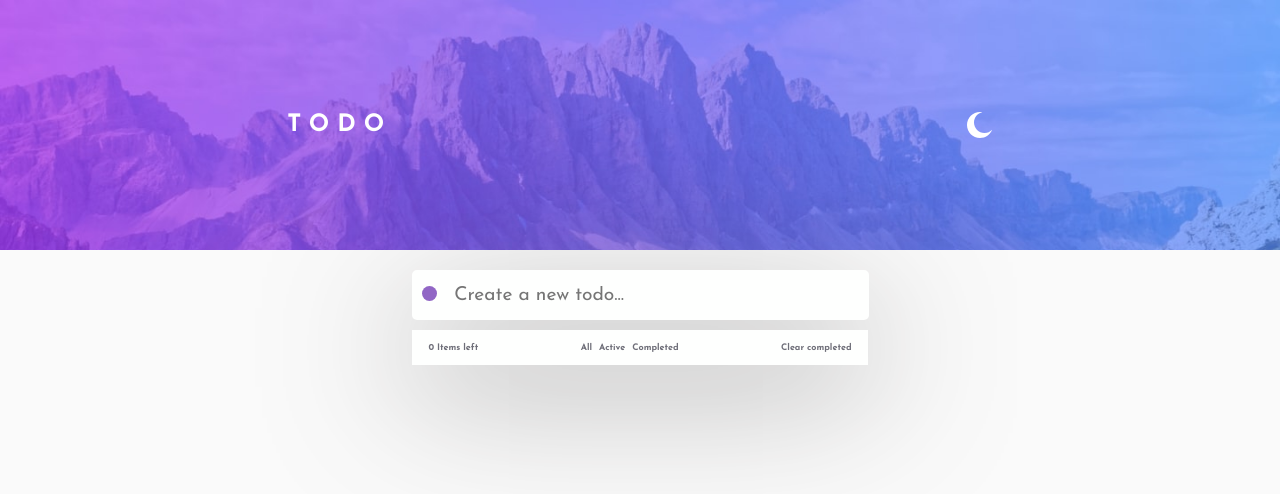
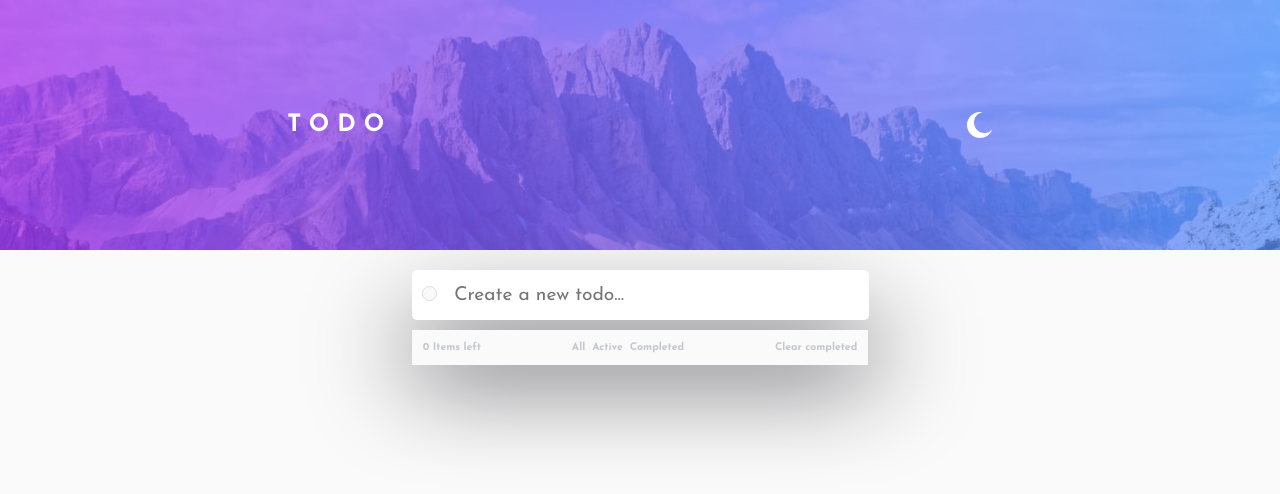
Before and after one commit to carp22/todo-app, a React (Vite) app: page / in a window 1280 px wide. Shown: the top 494 px of the page. Built offline with nearby package versions, Linux system fonts and the light colour scheme.

Commit message:
Some changes made

```diff
--- a/index.html
+++ b/index.html
@@ -7,7 +7,8 @@
 
     <link rel="preconnect" href="https://fonts.googleapis.com">
     <link rel="preconnect" href="https://fonts.gstatic.com" crossorigin>
-    <link href="https://fonts.googleapis.com/css2?family=Josefin+Sans:wght@400;700&display=swap" rel="stylesheet">
+    <link href="https://fonts.googleapis.com/css2?family=Josefin+Sans:wght@300;400;700&display=swap" rel="stylesheet">
+
 
     <title>Todo app!</title>
   </head>
--- a/src/App.jsx
+++ b/src/App.jsx
@@ -1,4 +1,6 @@
 import TodoElements from "./components/TodoElements";
+import crossIcon from "../public/images/icon-cross.svg"
+import checkIcon from "../public/images/icon-check.svg"
 import { useState, useEffect } from "react";
 import { nanoid } from "nanoid";
 
@@ -82,13 +84,13 @@ function App() {
       const item = todoList[i];
       if (item["id"] === id) {
         setTodoList(list => list.filter(item => item.id != id));
-        setItemsLeft(oldState => oldState - 1)
-
+        if(!item.isSelected){
+          setItemsLeft(oldState => oldState - 1)
+        }
     }
 
   }
 }
-
   const allTodos = function () {
     setWhatToDisplay("all");
   };
@@ -106,12 +108,15 @@ function App() {
   }).map(item => {
 
     return (
-      <div className={`todo-element ${darkMode === "light" ? "item-lgth" : "item-drk"}`} key={item.id} >
-        <>
-          <input type="checkbox" className="todo-check" onClick={() =>  todoStatus(item.id) }/>
-          <h3 className={`todo-label ${item.isSelected && "status"}`}>{item.description}</h3>
-          <button onClick={() => deleteTodo(item.id)}>X</button>
-        </>
+      <div className={`todo-element`} key={item.id} >
+          <label className={`todo-label ${darkMode === "light" ? "item-lgth" : "item-drk"} ${item.isSelected && "status"}`}>
+            <input type="checkbox" className="todo-check" defaultChecked={item.isSelected ? true : false} onClick={() =>  todoStatus(item.id) }/>
+              <span className="checkbox-custom"></span>
+                {/* <img src={checkIcon} alt="checked" className="checkicon"/> */}
+
+            {item.description}
+          </label>
+          <img src={crossIcon} alt="delete-button"  className="crossicon" onClick={() => deleteTodo(item.id)} />
       </div>
     );
   });
@@ -125,21 +130,20 @@ function App() {
         createNewTodo={createNewTodo}
         newTodoItem={newTodoItem}
         newEntry={newEntry}
-
       />
 
       <div className="todo-container">
         {todoItems}
-        <div className={`todo-settings ${darkMode === "light" ? "item-lgth" : "item-drk"}`}>
+        <div className={`todo-settings`}>
 
-          <h4 className={`${darkMode === "light" ? "setting-lght" : "setting-drk"}`}> {itemsLeft} Items left</h4>
+          <h3 className={`${darkMode === "light" ? "setting-lght" : "setting-drk"}`}> {itemsLeft} Items left</h3>
 
           <div className="todo-status">
-            <h4 className={`${darkMode === "light" ? "setting-lght" : "setting-drk"}`} onClick={allTodos}>All</h4>
-            <h4 className={`${darkMode === "light" ? "setting-lght" : "setting-drk"}`} onClick={activeTodo}>Active</h4>
-            <h4 className={`${darkMode === "light" ? "setting-lght" : "setting-drk"}`} onClick={completedTodo}>Completed</h4>
+            <h3 className={`${darkMode === "light" ? "setting-lght" : "setting-drk"}`} onClick={allTodos}>All</h3>
+            <h3 className={`${darkMode === "light" ? "setting-lght" : "setting-drk"}`} onClick={activeTodo}>Active</h3>
+            <h3 className={`${darkMode === "light" ? "setting-lght" : "setting-drk"}`} onClick={completedTodo}>Completed</h3>
           </div>
-          <h4 className={`${darkMode === "light" ? "setting-lght" : "setting-drk"}`} onClick={deleteCompletedTodos}>Clear completed</h4>
+          <h3 className={`${darkMode === "light" ? "setting-lght" : "setting-drk"}`} onClick={deleteCompletedTodos}>Clear completed</h3>
         </div>
       </div>
 
--- a/src/components/TodoElements.jsx
+++ b/src/components/TodoElements.jsx
@@ -12,7 +12,7 @@ function TodoElements({darkMode, toggleMode, createNewTodo, newEntry, newTodoIte
             onClick={toggleMode}/>
         </div>
         <div className="newtodo-container">
-          <input type="button" className='buttonNewTodo' onClick={createNewTodo} />
+          <input type="checkbox" className='buttonNewTodo' onClick={createNewTodo} />
           <input type="text" className={`newtodo-input ${darkMode === "light" ? "item-lgth" : "item-drk"}`} placeholder='  Create a new todo...' value={newEntry} onChange={newTodoItem}/>
         </div>
     </>
--- a/src/index.css
+++ b/src/index.css
@@ -5,10 +5,9 @@
   padding: 0;
 }
 .dark {
-  background-color: #191924;
+  background-color:hsl(235, 21%, 11%);
   transition: all 1s ease;
 
-  color: #65667d;
 }
 .drk-background{
   background-image: url("../public/images/bg-desktop-dark.jpg");
@@ -34,16 +33,13 @@
 }
 
 .item-lgth {
-  background-color: #fefffe;
   transition: all 1s ease;
-
-  color: #6f6f79;
+  color: hsl(235, 19%, 35%);
 }
 .item-drk {
   background-color: #191924;
   transition: all 1s ease;
-
-  color: #65667d;
+  color: hsl(234, 39%, 85%);
 }
 
 .todo-body {
@@ -91,32 +87,36 @@
   outline: none;
 }
 .buttonNewTodo {
+  width: 15px;
+  height: 15px;
+  background-color: #fafafa;
+  border-radius: 50%;
+  vertical-align: middle;
+  border: 1px solid #ddd;
+  appearance: none;
+  -webkit-appearance: none;
+  outline: none;
   position: absolute;
   bottom: 19px;
   left: 10px;
   border-radius: 7.5px;
-  outline: none;
-  border: hidden;
-
-  background-color: #9166c5;
-
-  width: 15px;
-  height: 15px;
 }
 .buttonNewTodo:hover {
   cursor: pointer;
-  background-color: #a865ea;
   transition:  1s ease;
-
   box-shadow: 0px 0px 5px 1px #784ed5;
 }
-.buttonNewTodo:active {
+.buttonNewTodo:checked{
+  transition: 1s ease;
+  background-image: linear-gradient(to bottom, #9b5fe5, #70c4fa);
+}
+/* .buttonNewTodo:active {
   cursor: pointer;
   background-color:#893ad1 ;
   transition:  1s ease;
 
   box-shadow: 0px 0px 5px 1px #784ed5;
-}
+} */
 .todo-container {
   display: flex;
   flex-direction: column;
@@ -128,29 +128,71 @@
   margin-left: auto;
   margin-right: auto;
 
-  box-shadow: 0.1px 0.1px 150px 0.1px #504f4f;
+  box-shadow: 2px 2px 100px 2px hsl(240, 24%, 8%)
 }
 .todo-element {
   display: flex;
-  justify-content: left;
   align-items: center;
+  position: relative;
+  cursor: pointer;
+  user-select: none;
 
   height: 2.8em;
   width: 28.5em;
 
-  border-top: 0.2px solid rgba(187, 187, 196, 0.5);
+  border-top: 0.1px solid rgba(187, 187, 196, 0.5);
 }
-.todo-element:hover{
+
+.crossicon{
+  display: none;
+}
+.todo-element:hover .crossicon{
   cursor: pointer;
-}
-.todo-check {
-  margin-left: 15px;
+  display: flex;
+  margin-left: auto;
+  margin-right: 15px;
 }
 .todo-label {
+  display: inline-flex;
+  align-items: center;
+  cursor: pointer;
+
+  font-weight: 400;
   margin-left: 15px;
+  font-size: 18px;
+  /* color: hsl(235, 19%, 35%); */
 }
+.todo-check{
+  position: absolute;
+  opacity: 0;
+  cursor: pointer;
+  margin-right: 25px;
+}
+.checkbox-custom{
+
+  display: inline-block;
+  width: 18px;
+  height: 18px;
+
+  border-radius: 50%;
+  border: 1px solid #ccc;
+  background-position: center;
+  background-repeat: no-repeat;
+
+}
+.todo-check:checked + .checkbox-custom{
+  transition: all 1s ease;
+  background-image:  url("../public/images/icon-check.svg"), linear-gradient(to bottom, #9b5fe5, #70c4fa);
+  background-size: cover 20%;
+}
+.todo-check:hover{
+  cursor: pointer;
+
+}
+
 .status {
   text-decoration: line-through;
+  color: hsl(235, 19%, 35%, 0.3);
 }
 .elements-container {
   display: flex;
@@ -169,7 +211,6 @@
   width: 50.6em;
 
   gap: 70px;
-  color: #6f6f79;
 
   font-size: 9px;
 
@@ -186,10 +227,16 @@
   gap: 7px;
   align-items: center;
 }
+.setting-lght{
+  color: hsl(235, 10%, 79%);
+}
+.setting-drk{
+  color: hsl(233, 14%, 35%);
+}
 
 .setting-drk:hover {
   cursor: pointer;
-  color: #f7d7f7;
+  color: hsl(236, 33%, 92%);
 }
 .setting-drk:active {
   cursor: pointer;
@@ -197,7 +244,7 @@
 }
 .setting-lght:hover {
   cursor: pointer;
-  color: #696b7f;
+  color: #2e3150;
 }
 .setting-lght:active {
   cursor: pointer;
```
